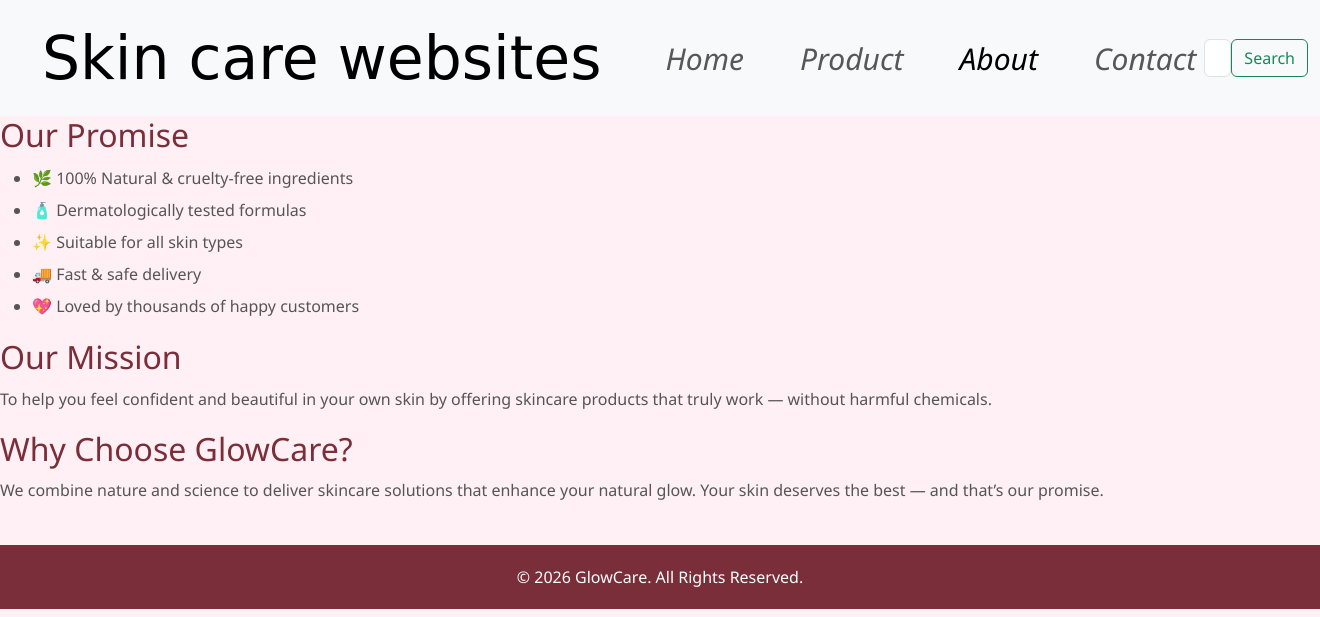
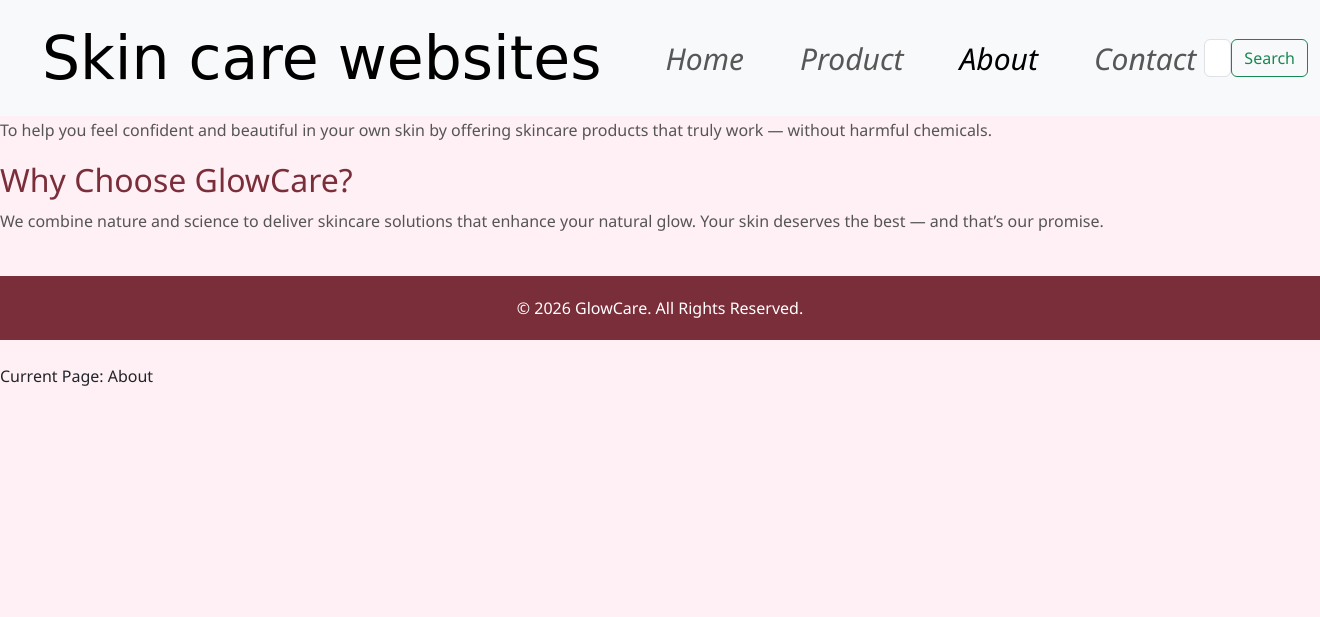
Before and after one commit to Harish6578/Django-B-shop, a Django app: page /about/ in a window 1320 px wide. Shown: the top 617 px of the page. Run offline with Django 5.2, Linux system fonts and the light colour scheme.

Commit message:
Upadate files

```diff
--- a/templates/mainapp/about.html
+++ b/templates/mainapp/about.html
@@ -38,7 +38,7 @@ Home
             We believe healthy skin starts with clean, safe ingredients.
         </p> -->
 
-        <h2 style="color:#7a2e3a;">Our Promise</h2>
+        <!-- <h2 style="color:#7a2e3a;">Our Promise</h2>
         <ul style="color:#555; line-height:2;">
             <li>🌿 100% Natural & cruelty-free ingredients</li>
             <li>🧴 Dermatologically tested formulas</li>
@@ -47,7 +47,7 @@ Home
             <li>💖 Loved by thousands of happy customers</li>
         </ul>
 
-        <h2 style="color:#7a2e3a;">Our Mission</h2>
+        <h2 style="color:#7a2e3a;">Our Mission</h2> -->
         <p style="color:#555; line-height:1.8;">
             To help you feel confident and beautiful in your own skin by offering
             skincare products that truly work — without harmful chemicals.
```
